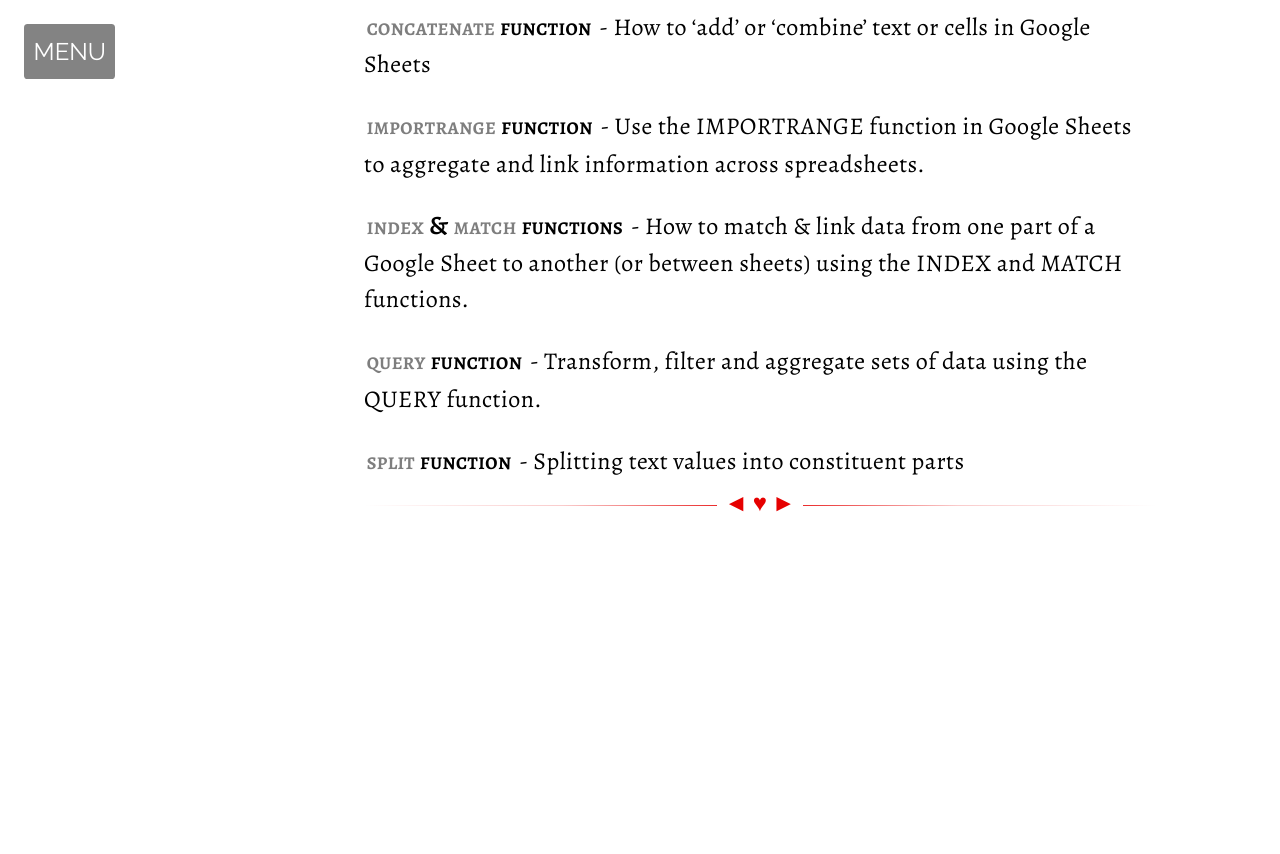
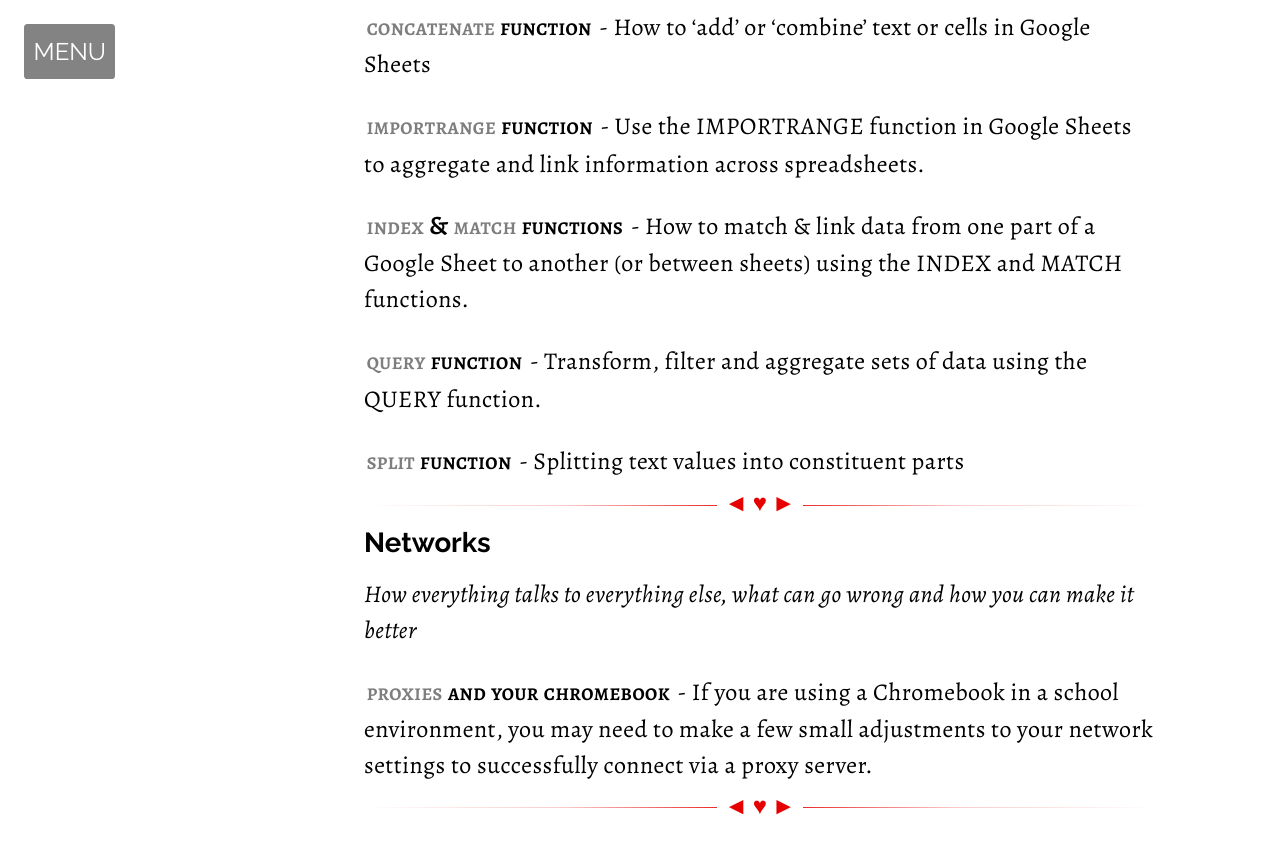
Before and after one commit to LifeStack-IO/lifestack-io.github.io, a Jekyll site: the page built from _indexes/tags.md, in a window 1280 px wide and 900 px high, scrolled down 4711 px. Shown: the top 854 px of the window. Built offline with Jekyll 4.4.1, drawn with Linux system fonts in a browser that asks for light colours; some web fonts are replaced; before the commit the page ends 5309 px from its top, so only the background shows below that.

Commit message:
Meta Categories Update

```diff
--- a/_data/meta.yml
+++ b/_data/meta.yml
@@ -63,3 +63,7 @@ markbook:
 sheet:
   name: Google Sheets
   description: Everything you could ever, ever, ever want to know about Google Sheets and all the great things you can achieve with them
+
+networks:
+  name: Networks
+  description: How everything talks to everything else, what can go wrong and how you can make it better
```
